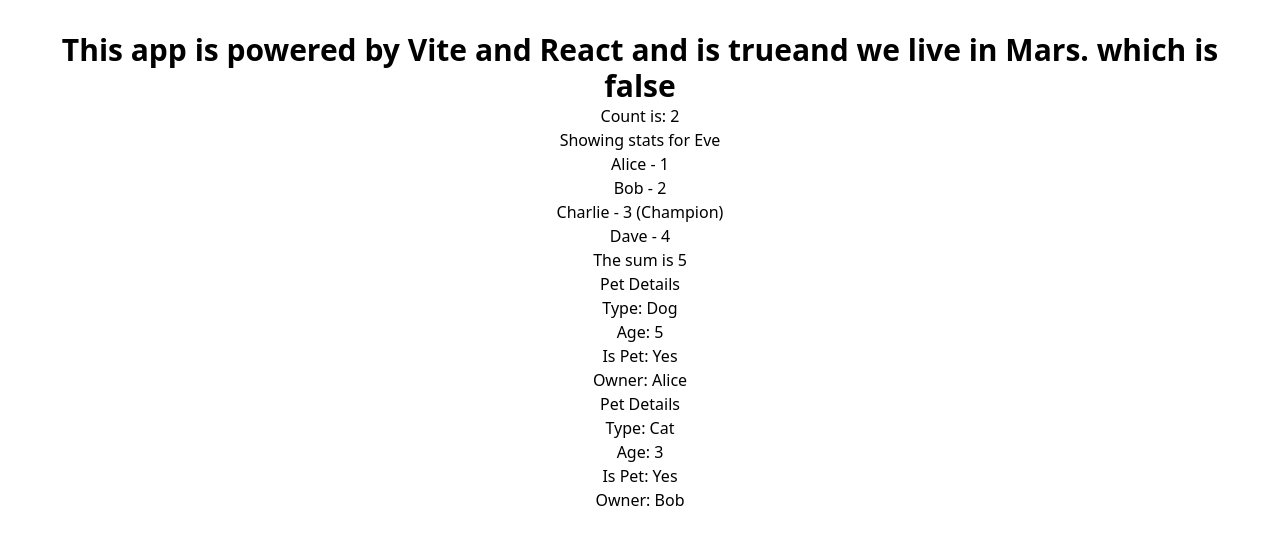
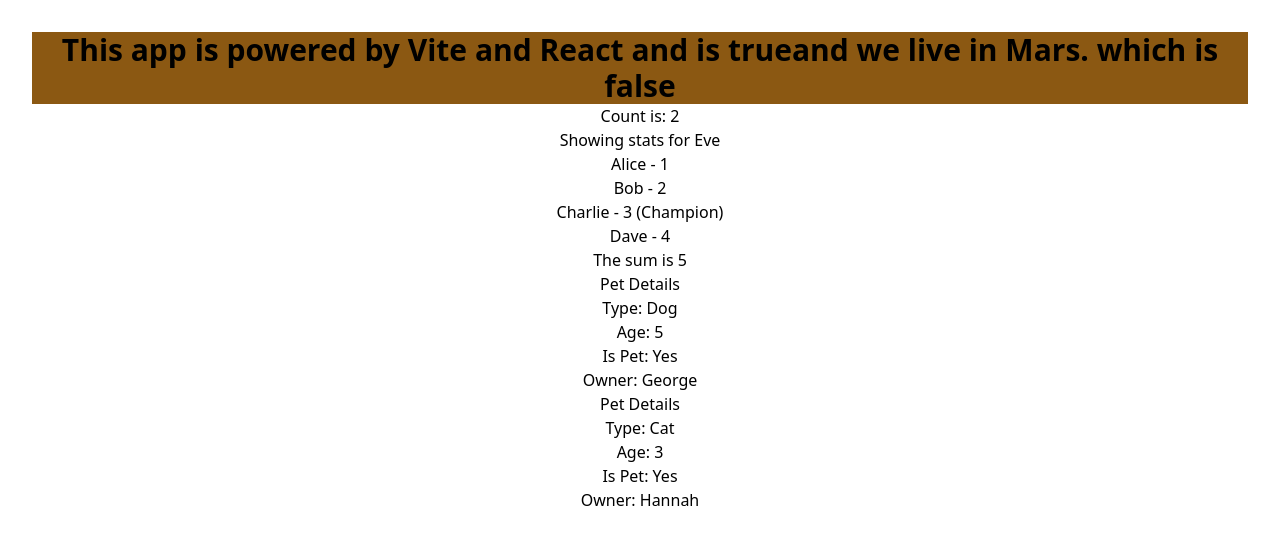
Before and after one commit to tjay1760/typescript_deep-dive, a React (Vite) app: page / in a window 1280 px wide. Shown: the top 544 px of the page. Built offline with nearby package versions, Linux system fonts and the light colour scheme.

Commit message:
aliases with a random background changer

```diff
--- a/src/App.tsx
+++ b/src/App.tsx
@@ -1,3 +1,4 @@
+
 import './App.css'
 import { Counter, Mapper, AddNumbers,PetShow } from './first';
 
@@ -8,41 +9,73 @@
   const isBoolean: boolean = true;
 
   let planet = "Earth";
-  let isTrue = false;
+  const isTrue = false;
 
   const names: string[] = ["Alice", "Bob", "Charlie", "Dave"];
   const positions: number[] = [1, 2, 3, 4];
   const champion = names[2];
   const user = { name: "Eve", age: 30, isAdmin: true };
-  let human : [string, number, boolean] = ["Frank", 25, false];
+  const human : [string, number, boolean] = ["Frank", 25, false];
   human[0] = "newName";
   console.log("Human Tuple:", human);
 
   planet = "Mars";
+  interface Person {
+    name: string;
+    age: number;
+    isAdmin: boolean;
+  }
 
+  const person1: Person = {
+    name: "George",
+    age: 40,
+    isAdmin: false
+  };
+  const person2: Person = {
+    name: "Hannah",
+    age: 28,
+    isAdmin: true
+  };
   interface Animal {
     species: string;
     age: number;
     isPet: boolean;
-    owner: string;
+    owner: Person;
   }
+  type RGB = [number, number, number];
+  type RGBA = [number, number, number, number];
+
+  function getRandomColor(): RGB | RGBA {
+    const r = Math.floor(Math.random() * 256);
+    const g = Math.floor(Math.random() * 256);
+    const b = Math.floor(Math.random() * 256);
+    if (Math.random() > 0.5) {
+      const a = Math.random().toFixed(2);
+      return [r, g, b, parseFloat(a)];
+    }
+    return [r, g, b];
+  }
+    const bgColor = getRandomColor();
 
   const dog: Animal = {
     species: "Dog",
     age: 5,
     isPet: true,
-    owner: "Alice"
+    owner: person1
   };
   const cat: Animal = {
     species: "Cat",
     age: 3,
     isPet: true,
-    owner: "Bob"
+    owner: person2
   };
   return (
     <>
       <div
         className='text-3xl font-bold '
+        style={{
+          backgroundColor: `rgb(${bgColor[0]}, ${bgColor[1]}, ${bgColor[2]}${bgColor[3] !== undefined ? `, ${bgColor[3]}` : ''})`
+        }}
       >
         This app is powered by {firstName} and {lastName} and is {isBoolean.toString()}
         and we live in {planet}. which is {isTrue.toString()}
--- a/src/first.tsx
+++ b/src/first.tsx
@@ -26,14 +26,14 @@
   )
 }
 
-export const PetShow = ({pet}: {pet: {species: string, age: number, isPet: boolean, owner: string}}) => {
+export const PetShow = ({pet}: {pet: {species: string, age: number, isPet: boolean, owner: Person}}) => {
   return (
     <div>
       <h2>Pet Details</h2>
       <p>Type: {pet.species}</p>
       <p>Age: {pet.age}</p>
       <p>Is Pet: {pet.isPet ? "Yes" : "No"}</p>
-      <p>Owner: {pet.owner}</p>
+      <p>Owner: {pet.owner.name}</p>
     </div>
   );
 };
```
